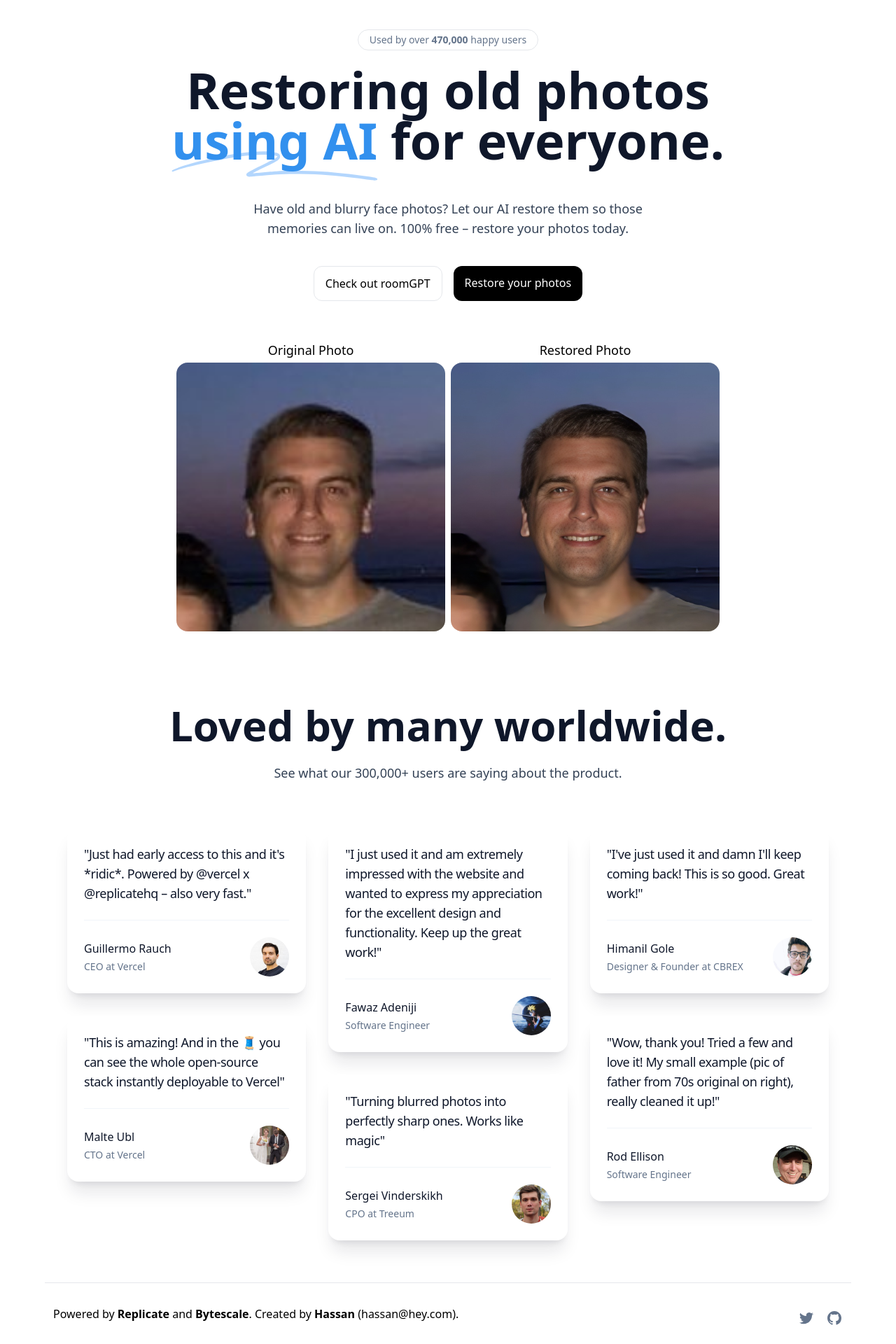
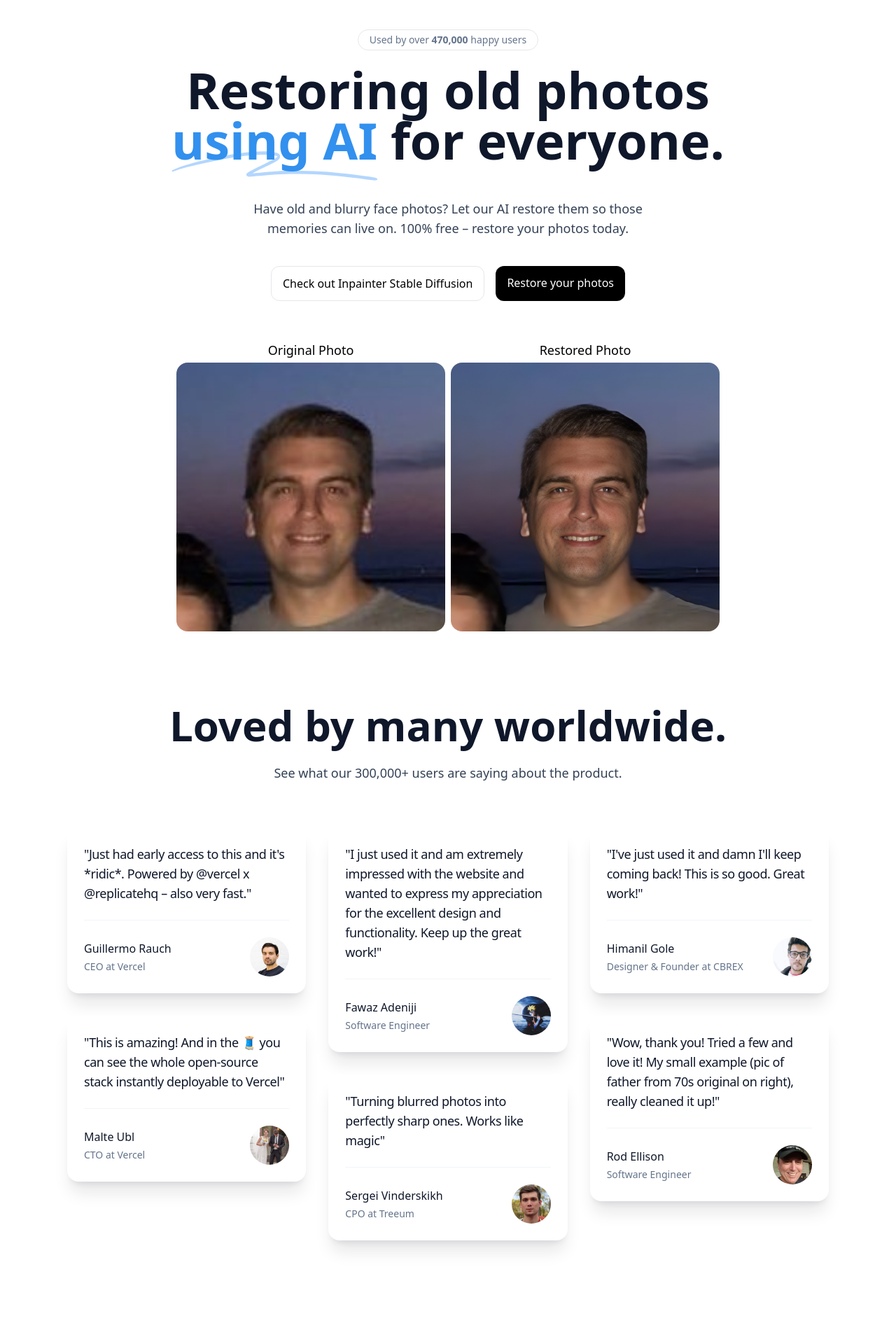
Before and after one commit to liuming9157/restore-photos, a Next.js app: page / in a window 1280 px wide. Shown: the part 136-2056 px from the top of the page at 70% size. After the commit the page ends 1956 px from the top, so only its background shows below. Built offline with nearby package versions, Linux system fonts and the light colour scheme.

Commit message:
Update index.tsx

```diff
--- a/pages/index.tsx
+++ b/pages/index.tsx
@@ -40,11 +40,11 @@ const Home: NextPage = () => {
         <div className='flex justify-center space-x-4'>
           <a
             className='bg-white rounded-xl text-black font-medium px-4 py-3 sm:mt-10 mt-8 hover:bg-gray-100 border'
-            href='https://www.roomgpt.io/'
+            href='https://inpainter.55ai.store/'
             target='_blank'
             rel='noreferrer'
           >
-            Check out roomGPT
+            Check out Inpainter Stable Diffusion
           </a>
 
           <Link
@@ -82,7 +82,7 @@ const Home: NextPage = () => {
         </div>
       </main>
       <Testimonials />
-      <Footer />
+{/*       <Footer /> */}
     </div>
   );
 };
```
